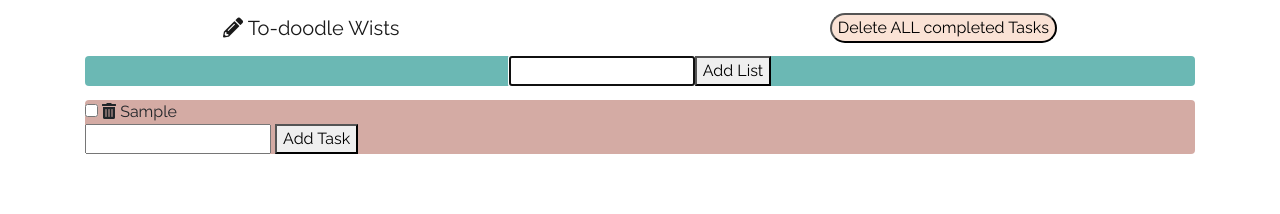
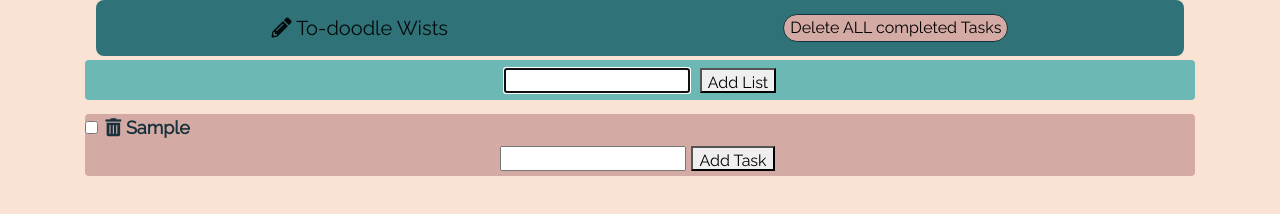
Before and after one commit to qiuyuecoco/Project2, a plain HTML site: page index.html in a window 1280 px wide. Both pictures are taken after typing "Sample" into the empty fields and a click on the button "Add List". Drawn offline with nearby package versions, Linux system fonts and the light colour scheme.

Commit message:
ALL criterias except local storage completed

```diff
--- a/Stylesheet/SCSS/style.scss
+++ b/Stylesheet/SCSS/style.scss
@@ -1,34 +1,65 @@
 body{
   font-family: 'Raleway', sans-serif;
+  color: #18323D;
+  background-color: #FAE2D5;
 }
-nav{
-  background-color: #2F7278;
+
+.navigation{
+  background: #2F7278;
+  width: 85%;
+  border-radius: 8px;
   .deleteCompleted{
-    background-color: #FAE2D5;
+    background-color: #D4ABA4;
+    border: 1px solid #18323D;
     border-radius: 16px;
   }
 }
+.container{
+  .main{
+    .listDiv{
+      margin-top: 4px;
+      background-color: #6BB8B4;
+      border-radius: 4px;
+      height: 40px;
+      .listInput{
+        height: 25px;
+        margin: auto 5px;
+      }
+      .listButton{
+        height: 25px;
+        margin: auto 5px;
+      }
+    }
+  }
+}
 
-  #listDiv{
-    background-color: #6BB8B4;
-    border-radius: 4px;
-  }
+
 
 .listContainer {
   background-color: #D4ABA4;
   border-radius: 4px;
-
   .listMain {
     margin-top: 14px;
-
+    font-weight: bold;
+    font-size: 18px;
     #listCheckbox {
       padding: 2px;
       margin-right: 3px;
     }
+    .fas{
+
+    }
   }
-
-  .itemMain {
-    display: flex;
-    justify-content: center;
+  #itemMain{
+    .taskInput{
+      .itemInput{
+        height: 25px;
+        margin: 5px 0 5px 0;
+      }
+      .taskButton{
+        height: 25px;
+        margin: auto 5px;
+      }
+    }
   }
 }
--- a/index.html
+++ b/index.html
@@ -18,7 +18,7 @@
 </head>
 <body>
 <!-- Header & Logo -->
-<nav class="navbar navbar-light mx-auto d-flex justify-content-around">
+<nav id="nav" class="navigation navbar navbar-light mx-auto d-flex justify-content-around">
     <a class="navbar-brand" href="https://qiuyuecoco.github.io/Project2/">
         <i class="fas fa-pencil-alt" class="d-inline-block align-top" alt="logo"></i>
         To-doodle Wists
@@ -28,12 +28,12 @@
 
 <!--List-->
 <div class="container">
-    <div id="main" class="#">
+    <div id="main" class="main">
         <!--<input id="listCheckbox" type="checkbox" class="markCompleted">-->
         <!--<i onclick='deleteList(element)' class='fas fa-trash'></i>-->
-        <div id="listDiv" class="d-flex justify-content-center">
+        <div id="listDiv" class="listDiv d-flex justify-content-center">
             <input type="text" class="listInput" onkeyup="listCheck(event)"/>
-            <button onclick="addList(event)">Add List</button>
+            <button class="listButton" onclick="addList(event)">Add List</button>
         </div>
         <div id="list" class="#">
             <div class="row" ></div>
--- a/script.js
+++ b/script.js
@@ -4,15 +4,16 @@ function addChecked(element){
 }
 //Delete Items element with class 'completed'
 function deleteChecked(){
-    $(".completed").fadeOut(2500);
-    $(".completed").remove();
+    $(".completed").fadeOut("slow", function () {
+        $(".completed").remove();
+    });
 }
 //Add Item content into span with delete icon & checkbox
 function addItem(itemID, element) {
     let itemInput = $(`#${itemID}`).val();
     // console.log(itemInput);
     if (itemInput != "") {
-        $(element).siblings(".item").append(
+        $(element).parent().siblings(".item").append(
             `<div class="itemContainer">
             <input id="itemCheckbox" type="checkbox" class="markCompleted" onchange="addChecked(this)">
             <i onclick='deleteItem(this)' class='fas fa-trash'></i>
@@ -44,8 +45,10 @@ function addList() {
                     <span contenteditable='true'> ${listInput} </span>
                 </div>
                 <div id="itemMain">
-                    <input type="text" id="${inputItemID}" class="itemInput" onkeyup="itemCheck(event, ${inputItemID}, this)"/>
-                    <button onclick="addItem(${inputItemID}, this)">Add Task</button>
+                    <div class="taskInput d-flex justify-content-center">
+                        <input type="text" id="${inputItemID}" class="itemInput" onkeyup="itemCheck(event, ${inputItemID}, this)"/>
+                        <button class="taskButton" onclick="addItem(${inputItemID}, this)">Add Task</button>
+                    </div>
                     <div class="item"></div>
                 </div>
             </div>
```
Also changed, not shown: Stylesheet/CSS/style.css.
